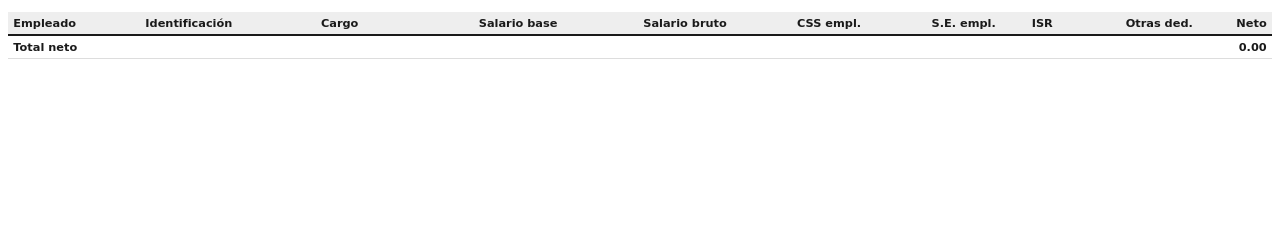
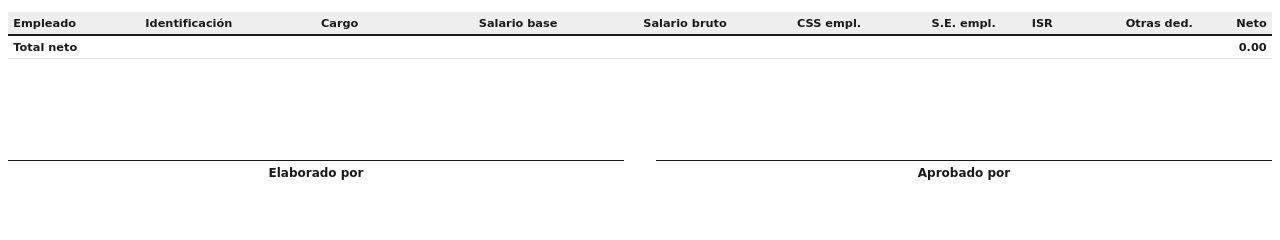
Before and after one commit to JheysonSegura/Modulo-de-Planilla-Lina, a Python web app: template backend/app/templates/planilla_exportada.html in a window 1280 px wide. Shown: the part 92-332 px from the top of the page. Run offline with Jinja, Linux system fonts and the light colour scheme; the template is opened without the code that fills it, so the values that code supplies are empty.

Commit message:
Planillas: botón volver, anular planilla en borrador, firma en el PDF
Se agrega "Volver a planillas" en el detalle de una planilla, siguiendo
el patrón ya usado en el resto del sistema.

Se implementa el estado "anulada" (reservado desde el schema original
pero nunca usado) como la vía correcta para descartar una planilla en
borrador que no se va a usar -- nunca un borrado físico. Al anular, se
revierte automáticamente el flag "aplicado" de los conceptos variables
(bonos, comisiones, descuentos puntuales) que esa planilla había
marcado, para que la planilla de reemplazo del mismo período los
recoja; las provisiones de décimo/vacaciones no requieren revertirse,
se recalculan completas en cada generación. Antes no existía forma de
resolver el 409 "ya existe una planilla para este período" cuando la
existente era una equivocación.

Se agrega una sección de firmas (Elaborado por / Aprobado por) al PDF
consolidado de planilla, con el nombre de quien la generó autocompletado.

Co-Authored-By: Claude Sonnet 5 <noreply@anthropic.com>

```diff
--- a/backend/app/services/reportes_service.py
+++ b/backend/app/services/reportes_service.py
@@ -263,6 +263,7 @@ def armar_reporte_planilla(db: Session, planilla: Planilla) -> dict:
     filas = exportar_planilla(db, planilla)
     empresa = empresas_repo.get(db, planilla.empresa_id)
     total_neto = sum((fila["salario_neto"] for fila in filas), _CERO)
+    elaborado_por = usuarios_repo.get_by_id(db, planilla.procesada_por) if planilla.procesada_por else None
     return {
         "empresa": armar_contexto_empresa(empresa),
         "planilla_tipo": planilla.tipo,
@@ -271,6 +272,7 @@ def armar_reporte_planilla(db: Session, planilla: Planilla) -> dict:
         "fecha_pago": planilla.fecha_pago,
         "filas": filas,
         "total_neto": total_neto,
+        "elaborado_por": elaborado_por.nombre_completo if elaborado_por else None,
     }
 
 
--- a/backend/app/templates/estilos_recibo.css
+++ b/backend/app/templates/estilos_recibo.css
@@ -102,3 +102,35 @@ tr.total td {
     color: #555;
     margin: 10pt 0 4pt 0;
 }
+
+.firmas {
+    display: flex;
+    justify-content: space-between;
+    gap: 24pt;
+    margin-top: 48pt;
+}
+
+.firmas .firma {
+    flex: 1;
+    text-align: center;
+}
+
+.firmas .firma .espacio-firma {
+    height: 28pt;
+}
+
+.firmas .firma .linea {
+    border-top: 0.75pt solid #1a1a1a;
+    padding-top: 4pt;
+}
+
+.firmas .firma .rol {
+    font-size: 9pt;
+    font-weight: bold;
+}
+
+.firmas .firma .detalle {
+    font-size: 8pt;
+    color: #555;
+    min-height: 10pt;
+}
--- a/backend/app/templates/planilla_exportada.html
+++ b/backend/app/templates/planilla_exportada.html
@@ -53,5 +53,22 @@
             </tr>
         </tbody>
     </table>
+
+    <div class="firmas">
+        <div class="firma">
+            <div class="espacio-firma"></div>
+            <div class="linea">
+                <div class="rol">Elaborado por</div>
+                <div class="detalle">{{ elaborado_por or "" }}</div>
+            </div>
+        </div>
+        <div class="firma">
+            <div class="espacio-firma"></div>
+            <div class="linea">
+                <div class="rol">Aprobado por</div>
+                <div class="detalle"></div>
+            </div>
+        </div>
+    </div>
 </body>
 </html>
--- a/frontend/app/composables/usePlanillas.ts
+++ b/frontend/app/composables/usePlanillas.ts
@@ -31,6 +31,7 @@ export function usePlanillas() {
     obtener: (id: string) => api.get<Planilla>(`/planillas/${id}`),
     generar: (body: Record<string, unknown>) => api.post<Planilla>('/planillas/generar', body),
     aprobar: (id: string) => api.post<Planilla>(`/planillas/${id}/aprobar`),
+    anular: (id: string) => api.post<Planilla>(`/planillas/${id}/anular`),
     movimientos: (id: string) => api.get<MovimientoPlanilla[]>(`/planillas/${id}/movimientos`)
   }
 }
```
Also changed, not shown: backend/app/repositories/conceptos_variables_pendientes.py (+17 -2 lines), backend/app/routers/planillas.py (+11 -0 lines), backend/app/services/planilla_service.py (+38 -0 lines), backend/tests/test_planillas_anular.py (added, +155 -0 lines), frontend/app/pages/planillas/[id].vue (+56 -2 lines).
